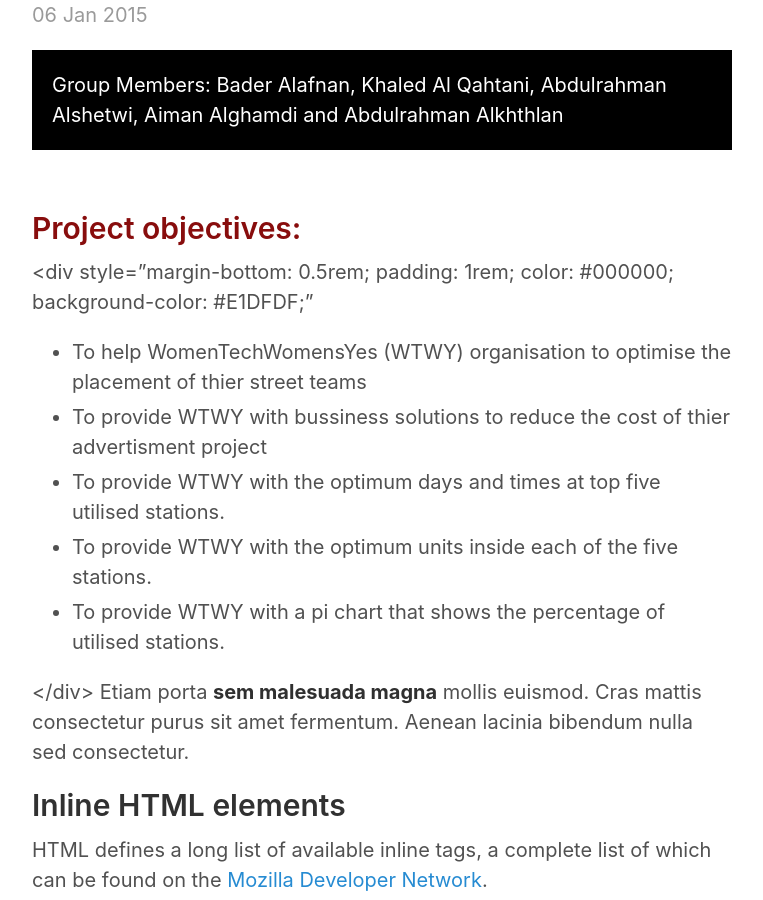
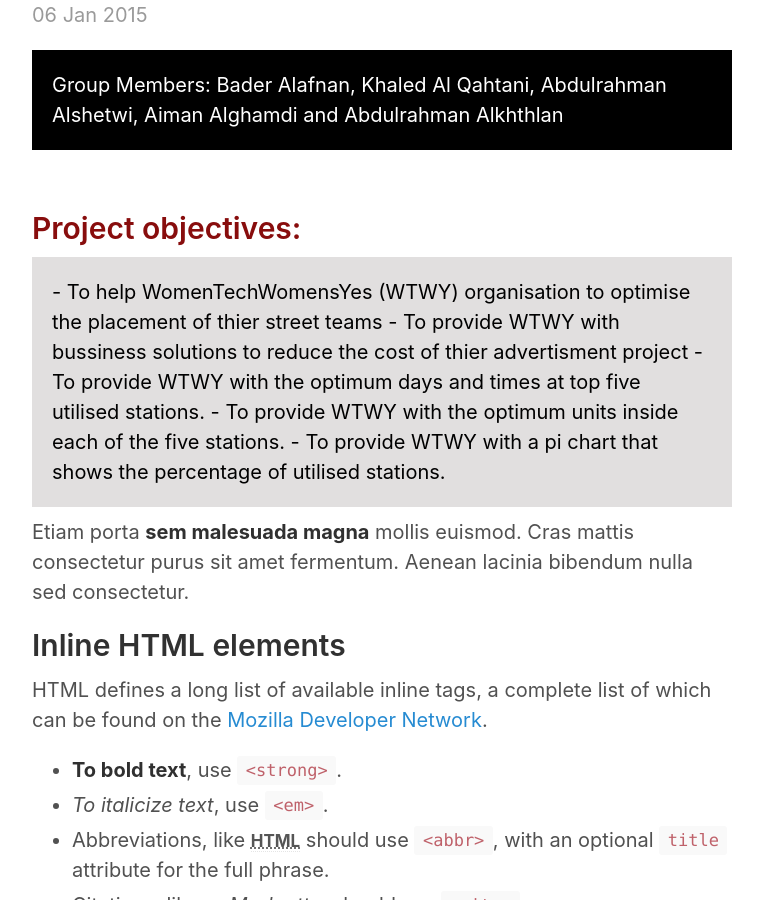
Before and after one commit to alafnan/alafnan.github.io, a Jekyll site: the page built from _posts/2015-01-6-example-content.md, in a window 1280 px wide and 900 px high, scrolled down 263 px. Shown: the whole window, without its empty margins (258-1021 px from the left). Built offline with Jekyll 4.4.1, drawn with Linux system fonts in a browser that asks for light colours.

Commit message:
Update 2015-01-6-example-content.md

```diff
--- a/_posts/2015-01-6-example-content.md
+++ b/_posts/2015-01-6-example-content.md
@@ -9,7 +9,8 @@ Group Members: Bader Alafnan, Khaled Al Qahtani, Abdulrahman Alshetwi, Aiman Alg
 </div>
 
 <h1 style="font-size:1.5em; color:#880D0D; margin-top: 3rem;">Project objectives:</h1>
-<div style="margin-bottom: 0.5rem;   padding: 1rem;   color: #000000;   background-color: #E1DFDF;"
+
+<div style="margin-bottom: 0.5rem;   padding: 1rem;   color: #000000;   background-color: #E1DFDF;">
 - To help WomenTechWomensYes (WTWY) organisation to optimise the placement of thier street teams
 - To provide WTWY with bussiness solutions to reduce the cost of thier advertisment project
 - To provide WTWY with the optimum days and times at top five utilised stations.
```
